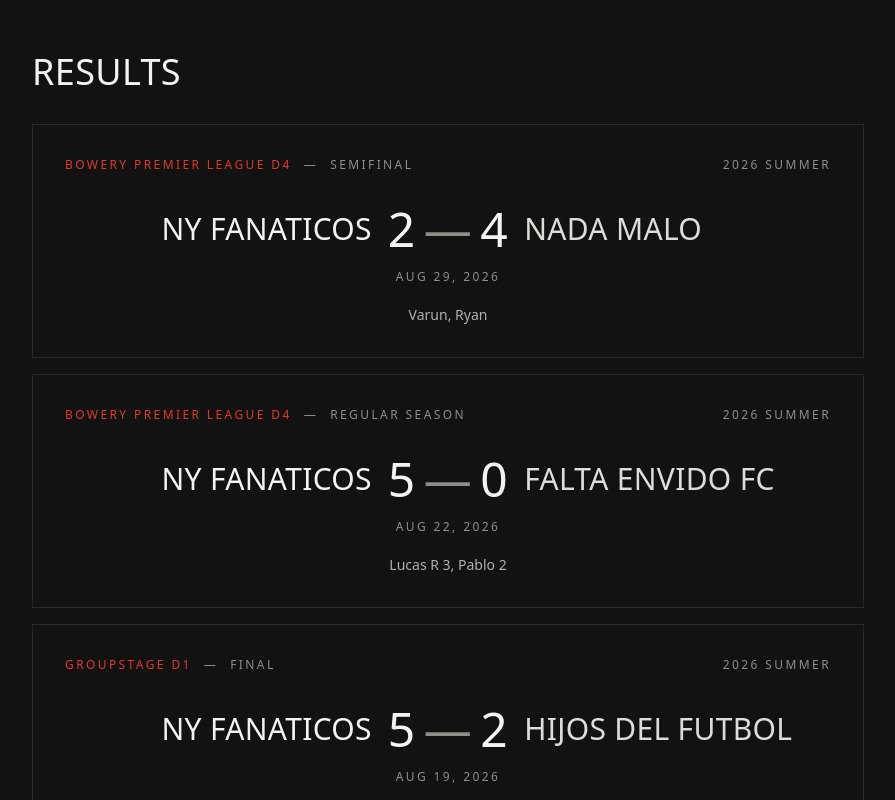
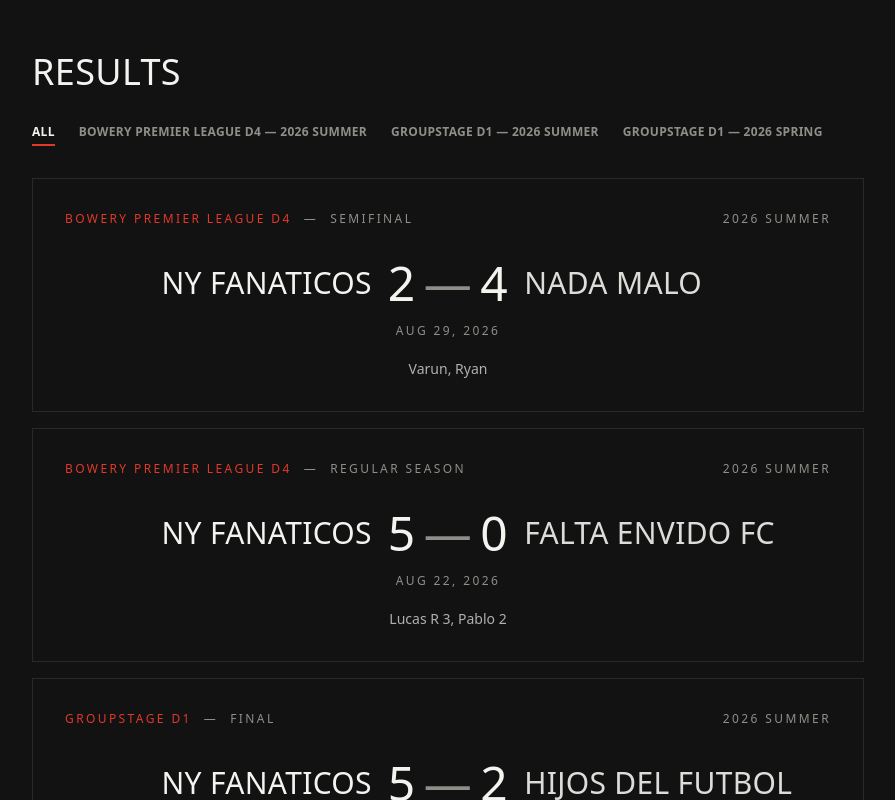
Before and after one commit to grkapoor17/ny-fanaticos-website, a Next.js app: page /matches in a window 1280 px wide. Shown: the part 780-1580 px from the top of the page, without its empty margins (192-1087 px from the left). Built offline with nearby package versions, Linux system fonts and the light colour scheme.

Commit message:
season filter

```diff
--- a/src/app/matches/page.tsx
+++ b/src/app/matches/page.tsx
@@ -1,7 +1,7 @@
 import type { Metadata } from "next";
 import PlaceholderImage from "@/components/PlaceholderImage";
 import FixtureRow from "@/components/FixtureRow";
-import MatchResult from "@/components/MatchResult";
+import ResultsFilter from "@/components/ResultsFilter";
 import { images } from "@/data/images";
 import { fixtures, resultsByDateDesc } from "@/data/matches";
 
@@ -48,10 +48,8 @@ export default function MatchesPage() {
       <section className="border-t border-border bg-background-alt">
         <div className="mx-auto max-w-4xl px-5 py-16 sm:px-8 sm:py-24">
           <h2 className="font-display text-3xl sm:text-4xl">Results</h2>
-          <div className="mt-8 space-y-4">
-            {resultsByDateDesc.map((m) => (
-              <MatchResult key={m.id} match={m} />
-            ))}
+          <div className="mt-8">
+            <ResultsFilter results={resultsByDateDesc} />
           </div>
         </div>
       </section>
--- /dev/null
+++ b/src/components/ResultsFilter.tsx
@@ -0,0 +1,62 @@
+"use client";
+
+import { useMemo, useState } from "react";
+import type { Match } from "@/data/matches";
+import MatchResult from "./MatchResult";
+
+function seasonKey(m: Match): string {
+  return `${m.competition} — ${m.season}`;
+}
+
+export default function ResultsFilter({ results }: { results: Match[] }) {
+  const seasons = useMemo(() => {
+    const seen = new Set<string>();
+    const list: string[] = [];
+    for (const m of results) {
+      const key = seasonKey(m);
+      if (!seen.has(key)) {
+        seen.add(key);
+        list.push(key);
+      }
+    }
+    return list;
+  }, [results]);
+
+  const [active, setActive] = useState<string>("All");
+
+  const filtered = active === "All" ? results : results.filter((m) => seasonKey(m) === active);
+
+  return (
+    <div>
+      <div className="mb-8 flex flex-wrap gap-x-6 gap-y-2">
+        <FilterTab label="All" active={active === "All"} onClick={() => setActive("All")} />
+        {seasons.map((s) => (
+          <FilterTab key={s} label={s} active={active === s} onClick={() => setActive(s)} />
+        ))}
+      </div>
+      <div className="space-y-4">
+        {filtered.length > 0 ? (
+          filtered.map((m) => <MatchResult key={m.id} match={m} />)
+        ) : (
+          <div className="border border-dashed border-border bg-background-alt p-10 text-center text-sm text-muted">
+            No results for this filter.
+          </div>
+        )}
+      </div>
+    </div>
+  );
+}
+
+function FilterTab({ label, active, onClick }: { label: string; active: boolean; onClick: () => void }) {
+  return (
+    <button
+      type="button"
+      onClick={onClick}
+      className={`border-b-2 pb-1 text-xs font-semibold uppercase tracking-wide transition-colors ${
+        active ? "border-accent text-foreground" : "border-transparent text-muted hover:text-foreground"
+      }`}
+    >
+      {label}
+    </button>
+  );
+}
```
